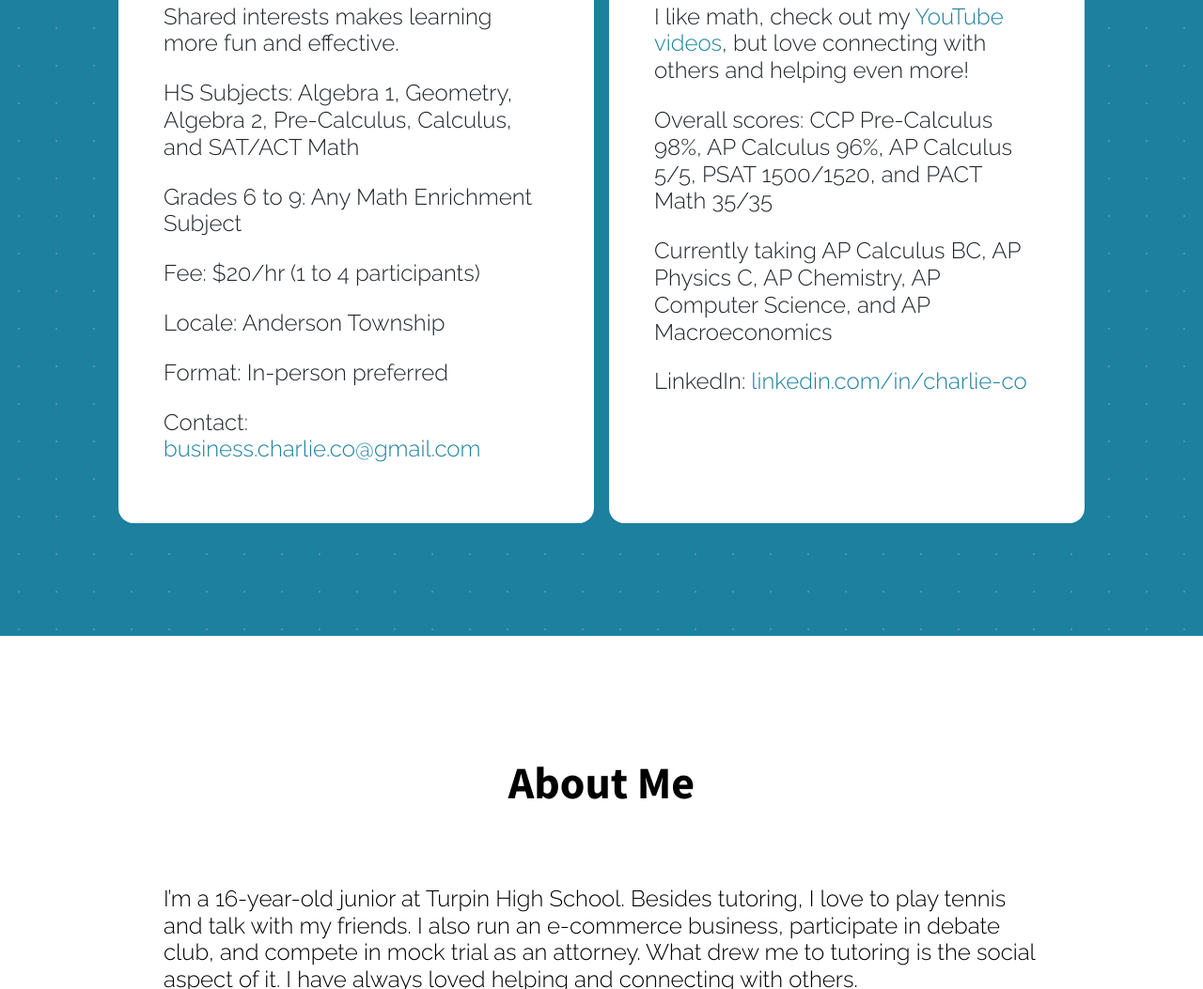
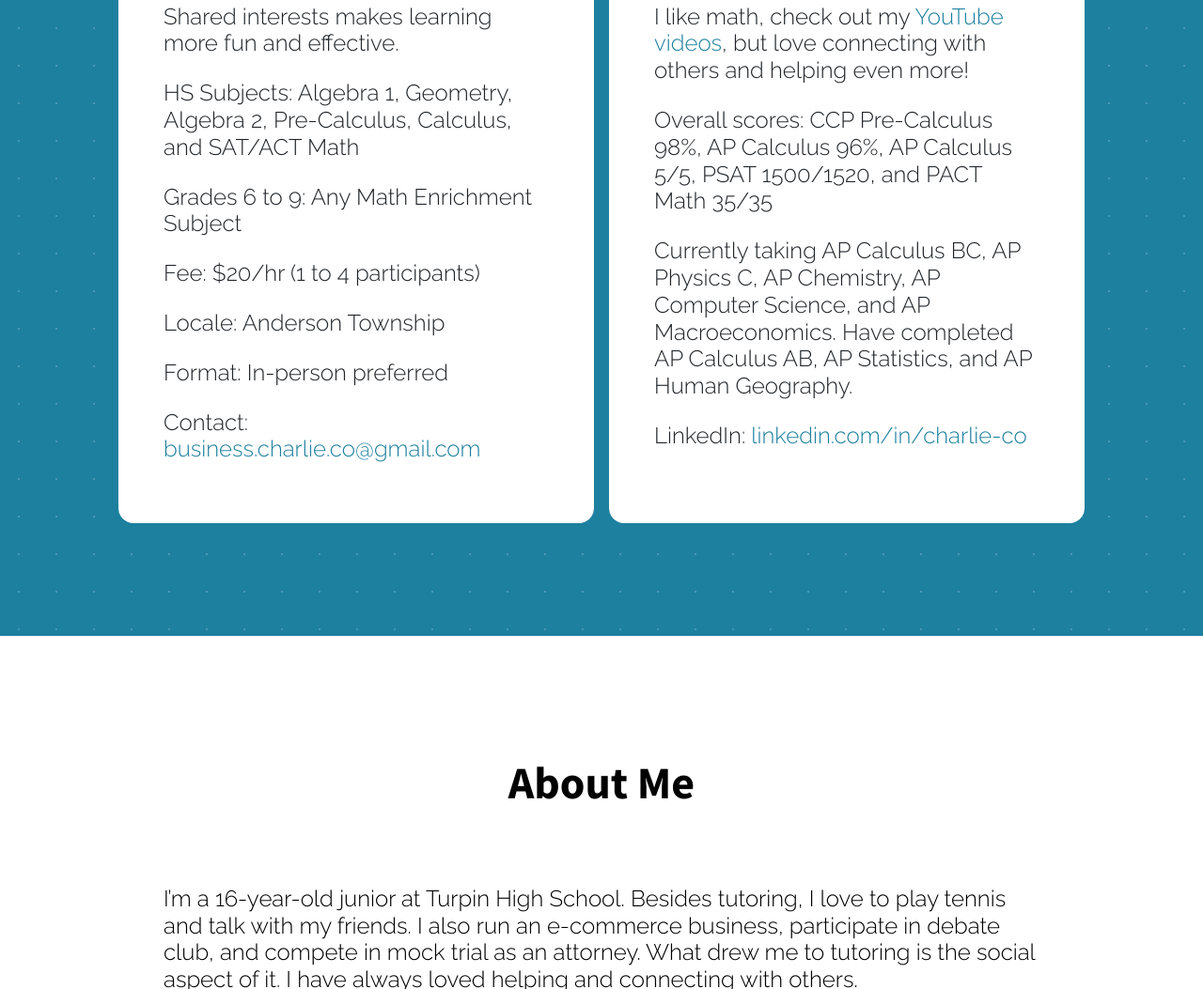
Before and after one commit to charlie-works/charlie-works.github.io, a website: page index.html in a window 1280 px wide. Shown: the part 1230-2283 px from the top of the page at 94% size. Drawn offline with nearby package versions, Linux system fonts and the light colour scheme; some packages are replaced by stand-ins of ours.

Commit message:
Update index.html

```diff
--- a/index.html
+++ b/index.html
@@ -94,7 +94,7 @@
                                     YouTube videos</a>, but love connecting with others and helping even more!</h4>
                             <h4 class="card-text">Overall scores: CCP Pre-Calculus 98%, AP Calculus 96%, AP Calculus 5/5, PSAT 1500/1520, and PACT Math 35/35
                             </h4>
-                            <h4 class="card-text">Currently taking AP Calculus BC, AP Physics C, AP Chemistry, AP Computer Science, and AP Macroeconomics
+                            <h4 class="card-text">Currently taking AP Calculus BC, AP Physics C, AP Chemistry, AP Computer Science, and AP Macroeconomics. Have completed AP Calculus AB, AP Statistics, and AP Human Geography.
                             </h4>
 
                             <h4 class="card-text">LinkedIn: <a href="https://www.linkedin.com/in/charlie-co/">linkedin.com/in/charlie-co</a>
```
